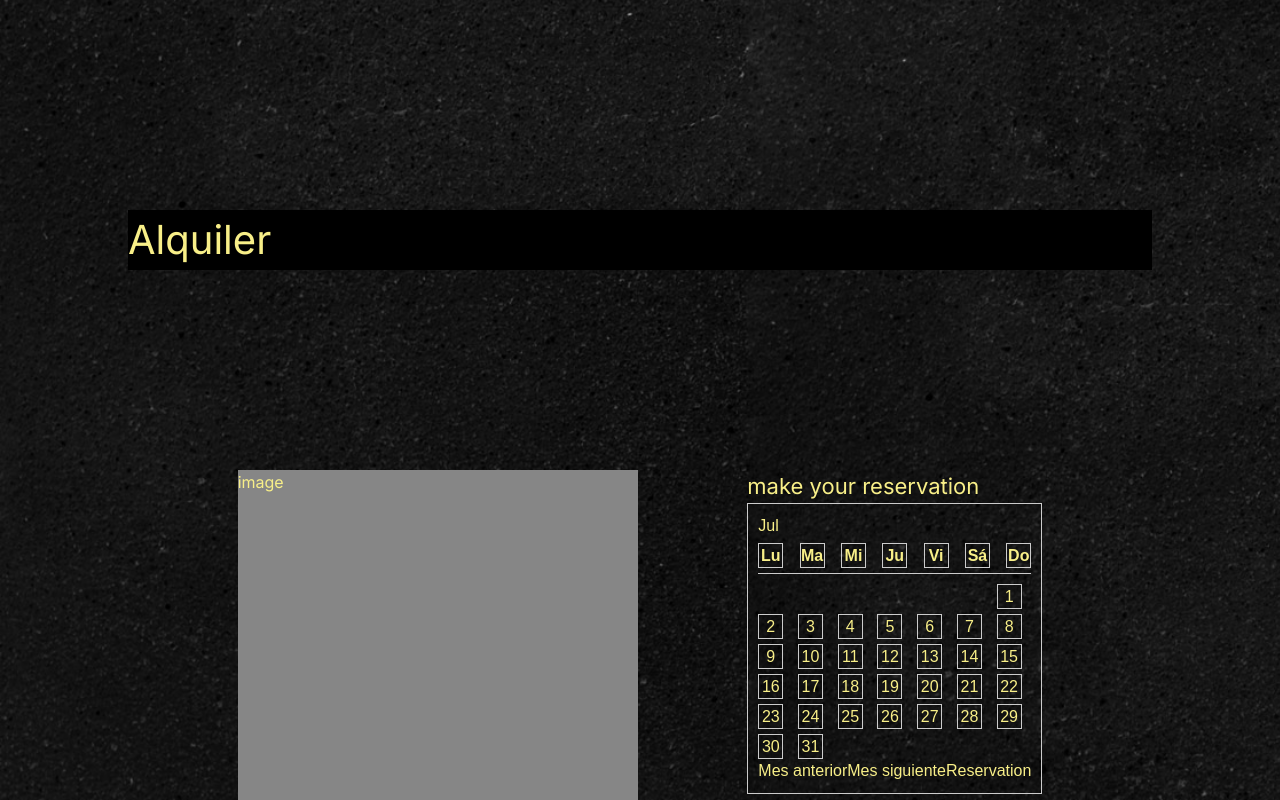
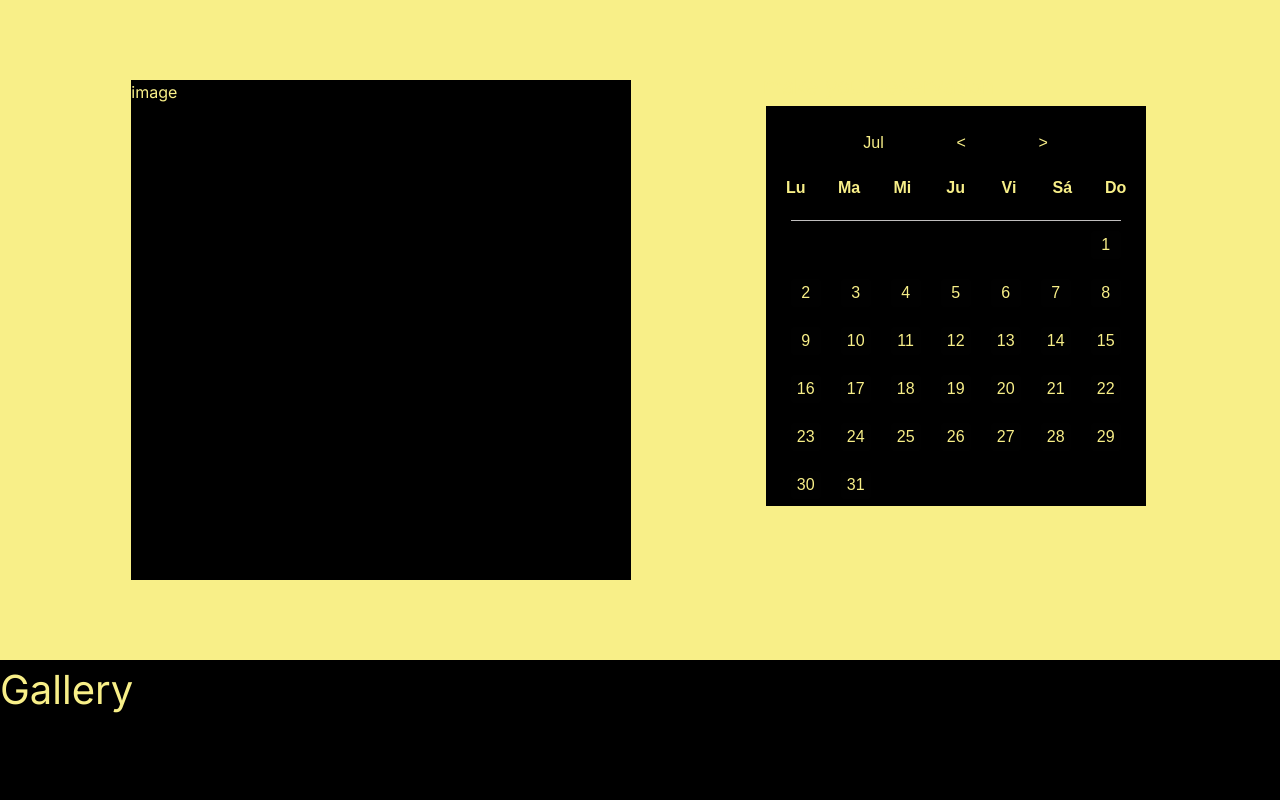
Before and after one commit to ddrosado/MightyMonkeyPF, a Next.js app in the folder client/: page /detail in a window 1280 px wide. Shown: the part 640-1440 px from the top of the page. Built offline with nearby package versions, Linux system fonts and the light colour scheme.

Commit message:
cambios css detail

```diff
--- a/client/components/calendar/Calendar.jsx
+++ b/client/components/calendar/Calendar.jsx
@@ -48,7 +48,17 @@ const Calendar = () => {
 
   return (
     <div className={style.calendarContainer}>
+
+      <div className={style.mesBtnContainer}>
       <h3 className={style.h3}>{monthNames[currentMonth]}</h3>
+
+      <button className={style.button} onClick={handlePreviousMonth}>
+      &lt;
+      </button>
+      <button className={style.button} onClick={handleNextMonth}>
+      &gt;
+      </button>
+      </div>
       <div className={style.calendarHeaderContainer}>
         <span className={style.containerDay}>Lu</span>
         <span className={style.containerDay}>Ma</span>
@@ -62,13 +72,8 @@ const Calendar = () => {
         {emptyDays}
         {daysOfMonth}
       </div>
-      <button className={style.button} onClick={handlePreviousMonth}>
-        Mes anterior
-      </button>
-      <button className={style.button} onClick={handleNextMonth}>
-        Mes siguiente
-      </button>
-      <button>Reservation</button>
+
+
     </div>
   );
 };
--- a/client/components/calendar/Calendar.module.css
+++ b/client/components/calendar/Calendar.module.css
@@ -1,54 +1,70 @@
-
 .calendarContainer {
   display: inline-block;
-  border: 1px solid #ccc;
-  padding: 10px;
+  border: 3px solid #f8ef88;
+  padding: 25px;
   font-family: Arial, sans-serif;
-
+  background-color: #000000;
+  color: #F8EF88(2, 2, 2);
 }
 
 .calendarHeaderContainer {
   display: flex;
   justify-content: space-between;
-  border-bottom: 1px solid #ccc;
-  padding: 5px 0;
+  border-bottom: 1px solid #c0bebe;
+  padding: 20px 0;
   font-weight: bold;
 }
 
 .calendarDaysContainer {
   display: grid;
   grid-template-columns: repeat(7, 1fr);
-  gap: 5px;
+  gap: 20px;
   margin-top: 10px;
+  height: 250px;
 }
 
 .containerDay {
   display: flex;
   justify-content: center;
   align-items: center;
-  width: 25px;
+  width: 10px;
   height: 25px;
-  border: 1px solid #ccc;
 }
 
 .emptyDay {
-  width: 25px;
-  height: 25px;
-
-  background-color: transparent;
+  width: 10px;
+  height: 20px;
 }
 
 .calendarDay {
   display: flex;
   justify-content: center;
   align-items: center;
-  width: 25px;
-  height: 25px;
+  width: 30px;
+  height: 28px;
   border: 1px solid #ccc;
   cursor: pointer;
+  background-color: rgb(1, 1, 1);
+  color: #f8ef88;
+  border: none;
+  border-radius: 2px;
 }
 
 .calendarDay.selected {
   background-color: #007bff;
   color: #fff;
 }
+
+.button {
+  cursor: pointer;
+  background: none;
+  border: none;
+
+
+}
+
+.mesBtnContainer {
+  display: flex;
+  justify-content: space-evenly;
+
+}
--- a/client/components/carrusel/Carrusel.module.css
+++ b/client/components/carrusel/Carrusel.module.css
@@ -4,13 +4,15 @@
 } */
 .btn{
     margin: 80px;
+
 }
 
 .carruselContainer {
     display: flex;
     align-items: center;
     justify-content: center;
-    margin-top: 80px;
+    margin-top: 150px;
+
   }
 
   .btn {
@@ -30,15 +32,17 @@
     flex: 1;
     display: flex;
     justify-content: center;
+
   }
 
   .smallImage {
     width: 180px;
     opacity: 0.5;
+    border: 2px solid #F8EF88;
 
   }
 
   .bigImage {
     width: 400px;
-
+    border: 2px solid #F8EF88;
   }
--- a/client/components/detail/Detail.jsx
+++ b/client/components/detail/Detail.jsx
@@ -2,11 +2,13 @@ import React from "react";
 import style from "./Detail.module.css";
 import Calendar from "../calendar/Calendar";
 import Carrusel from "../carrusel/Carrusel";
+import Footer from "../footer/Footer";
 
 const Detail = () => {
   return (
-    <div className={style.detailContainer}>
+    <div  className={style.detailContainer}>
       <h2 className={style.title}>Alquiler</h2>
+    <div>
       <div className={style.containerImgCalendar}>
         <div>
           <div className={style.imagen}>image</div>
@@ -16,7 +18,7 @@ const Detail = () => {
           <Calendar />
         </div>
       </div>
-
+      </div>
       <div className={style.carruselContainer}>
         <h2 className={style.title}>Gallery</h2>
         <div>
@@ -24,8 +26,13 @@ const Detail = () => {
         </div>
       </div>
 
-      <hr />
+      <div className={style.reseñasContainer}>
       <h2 className={style.title}>Review</h2>
+
+      </div>
+
+
+      <Footer />
     </div>
   );
 };
--- a/client/components/detail/Detail.module.css
+++ b/client/components/detail/Detail.module.css
@@ -1,8 +1,9 @@
 .detailContainer {
-  width: 80%;
+  width: 100%;
   margin: auto;
   color: #F8EF88;
-  margin-top: 400px;
+  background-color: #F8EF88;
+  height: 1000px;
 }
 
 .p {
@@ -13,6 +14,7 @@
   font-size: 2.5em;
   background-color: black;
 
+
 }
 
 .containerImgCalendar {
@@ -20,6 +22,7 @@
   justify-content: center;
   justify-content: space-evenly;
   margin-top: 200px;
+
 }
 
 .image {
@@ -29,17 +32,18 @@
   margin: 20px;
 }
 .imagen {
-    background-color: rgb(134, 134, 134);
-    width: 400px;
-    height: 400px;
-
+    background-color: rgb(0, 0, 0);
+    width: 500px;
+    height: 500px;
+    margin-top: 10px;
   }
 
 .carruselContainer {
   width: 100%;
   overflow: hidden;
-  margin-top: 120px;
-  height: 500px;
+  margin-top: 80px;
+  height: 800px;
+  background-color: black;
 }
 
 .carousel {
@@ -63,3 +67,14 @@
   scroll-snap-align: start;
 
 }
+
+.prueba{
+  background-color: rgb(0, 202, 101);
+  height: 800px;
+  width: 100%;
+}
+
+.reseñasContainer{
+  height: 800px;
+  background-color: #F8EF88;
+}
```
